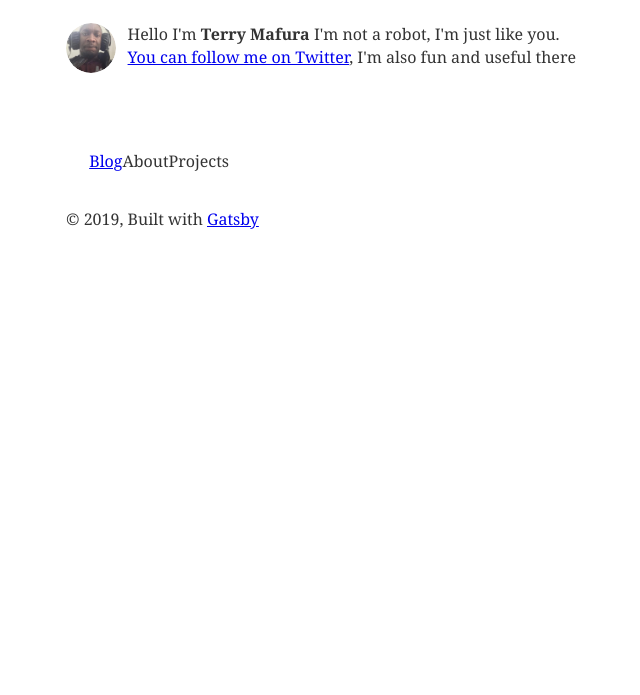
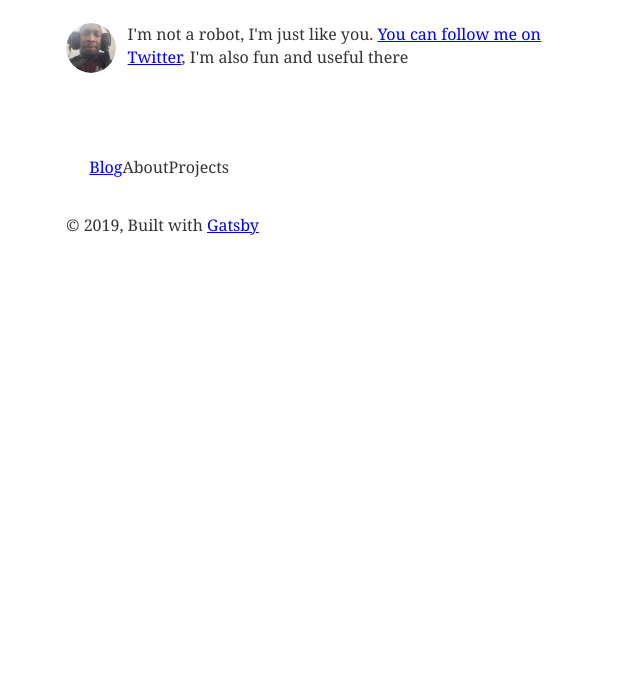
Before and after one commit to terrymafura/maffsojah.co.zw, a Gatsby site: page / in a window 1280 px wide. Shown: the part 105-800 px from the top of the page, without its empty margins (313-953 px from the left). Built offline with nearby package versions, Linux system fonts and the light colour scheme; Gatsby itself is replaced by a stand-in of ours; some packages are replaced by stand-ins of ours; what typography-theme-lincoln would draw is missing.

Commit message:
updated bio

```diff
--- a/gatsby-config.js
+++ b/gatsby-config.js
@@ -6,6 +6,8 @@ module.exports = {
     siteUrl: `http://localhost:8000/`,
     social: {
       twitter: `maffsojah`
+      // github: `maffsojah`,
+      // email: `maffsojah1@gmail.com`
     }
   },
   plugins: [
--- a/src/components/bio.js
+++ b/src/components/bio.js
@@ -22,7 +22,7 @@ function Bio() {
               alt={author}
               style={{
                 marginRight: rhythm(1 / 2),
-                marginBottom: 0,
+                marginBottom: 25,
                 minWidth: 50,
                 borderRadius: `100%`
               }}
@@ -31,8 +31,7 @@ function Bio() {
               }}
             />
             <p>
-              Hello I'm <strong>{author}</strong> I'm not a robot, I'm just like
-              you.
+              I'm not a robot, I'm just like you.
               {` `}
               <a href={`https://twitter.com/${social.twitter}`}>
                 You can follow me on Twitter
--- a/src/pages/index.js
+++ b/src/pages/index.js
@@ -12,7 +12,7 @@ const ListLink = props => (
   </li>
 );
 
-class BlogIndex extends React.Component {
+class Intro extends React.Component {
   render() {
     const { data } = this.props;
     const siteTitle = data.site.siteMetadata.title;
@@ -34,7 +34,7 @@ class BlogIndex extends React.Component {
   }
 }
 
-export default BlogIndex;
+export default Intro;
 
 export const pageQuery = graphql`
   query {
```
